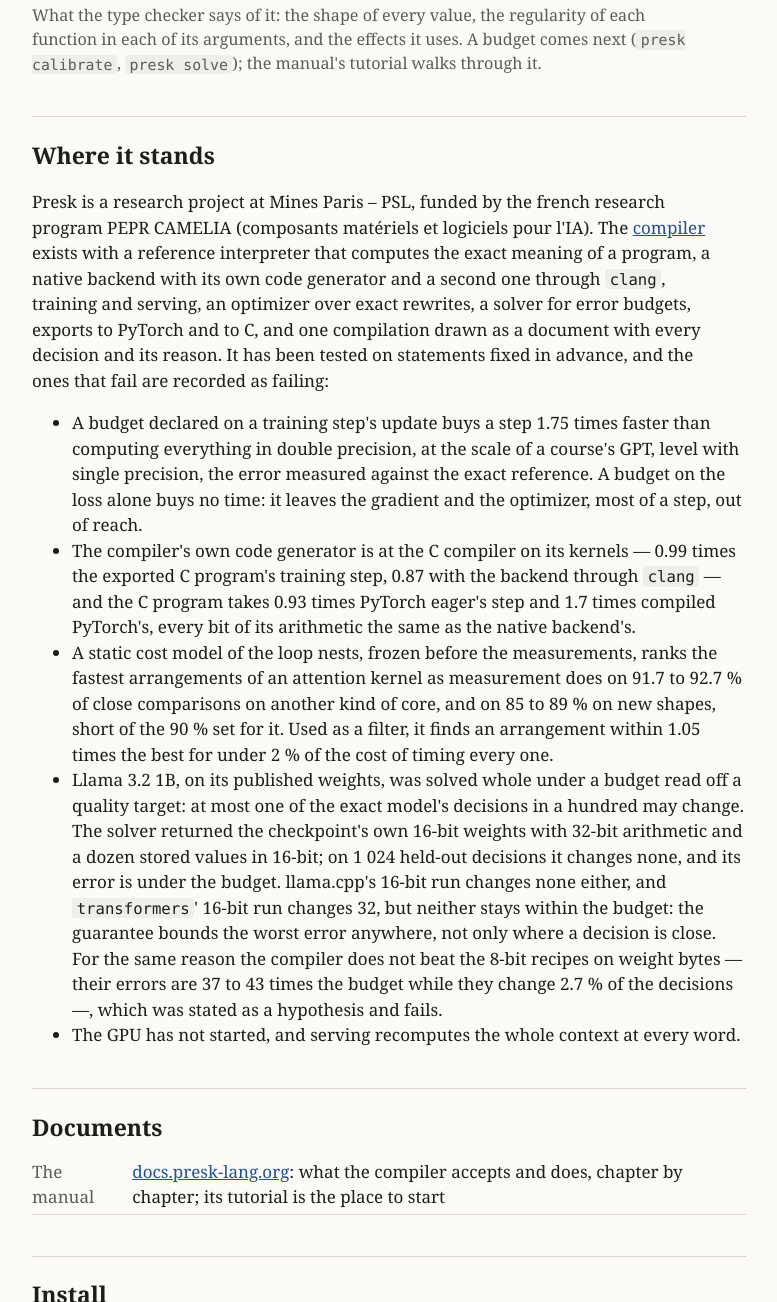
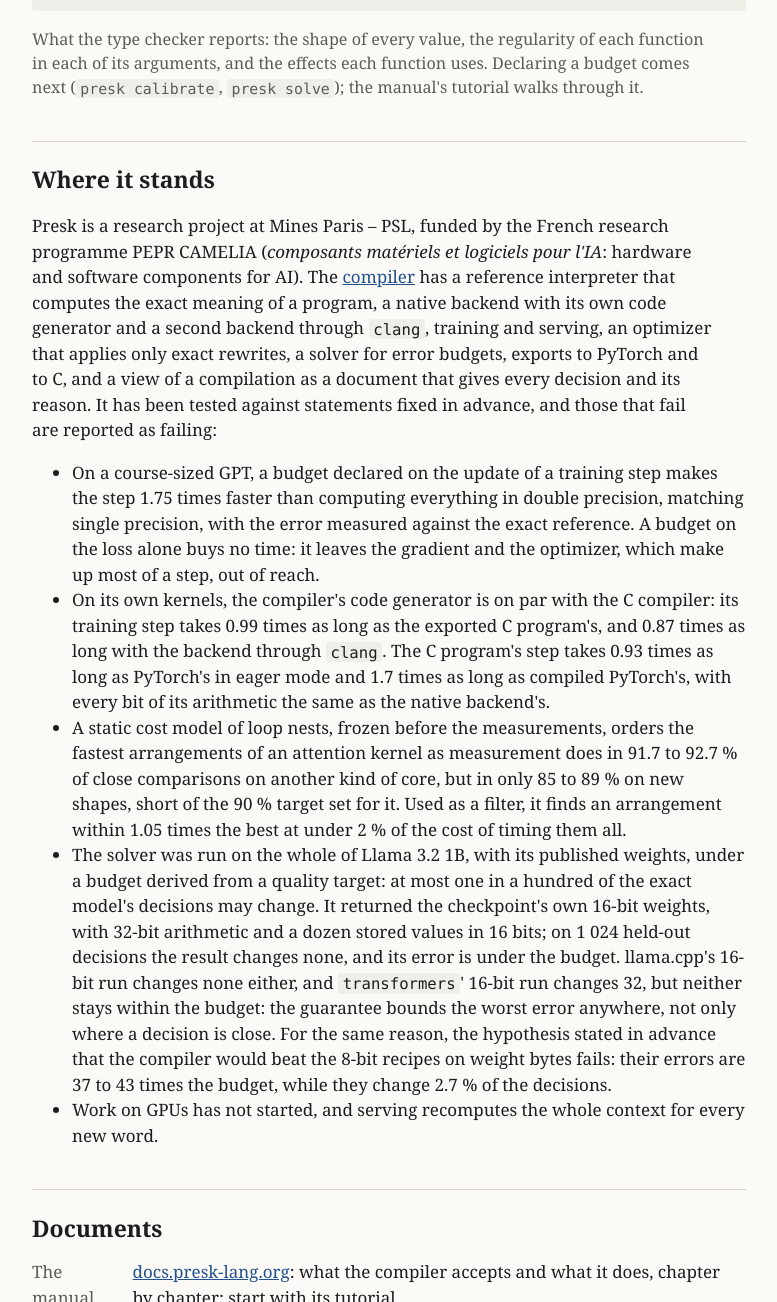
Before and after one commit to presk-lang/presk-website, a plain HTML site: page site/index.html in a window 1280 px wide. Shown: the part 1498-2800 px from the top of the page, without its empty margins (251-1028 px from the left). Drawn offline with Linux system fonts and the light colour scheme.

Commit message:
The page's English revised: the same statements and numbers, clearer sentences
The funding sentence (the user's, afdff5d) gets "French", "programme", the
French name in italics with lang="fr" and an English gloss; the compiler's
paragraph no longer reads "exists with" after the version was taken out.
The bullets of "Where it stands" are rewritten in plain order (the subject
first, ratios as "takes N times as long as"), the Llama bullet's closing
clause says which hypothesis fails. Non-breaking spaces before "%" and in
"1 024". No number, claim, link or comment of record changes.

Co-Authored-By: Claude Opus 5.5 <noreply@anthropic.com>
Claude-Session: https://claude.ai/code/session_01KoD1X65kRSFQxi1gLsaPX7

```diff
--- a/site/index.html
+++ b/site/index.html
@@ -4,7 +4,7 @@
 <meta charset="utf-8">
 <meta name="viewport" content="width=device-width, initial-scale=1">
 <title>Presk</title>
-<meta name="description" content="Presk is a language and compiler for neural networks whose programs have an exact mathematical meaning, compiled under a declared error budget.">
+<meta name="description" content="Presk is a language and compiler for neural networks whose programs have an exact mathematical meaning and are compiled under a declared error budget.">
 <link rel="stylesheet" href="style.css">
 </head>
 <body>
@@ -29,16 +29,16 @@
 
 <h2 id="what">What it is</h2>
 <p>A Presk program denotes a mathematical function over tensors of real
-numbers. The language has no machine number type for its tensors: no <code>float32</code>,
+numbers. The language has no machine number type for tensors: no <code>float32</code>,
 no <code>bfloat16</code>. Shapes, with named and symbolic axes, are part of
 the types and are checked before anything runs; every function carries a
-regularity class that decides whether it may be differentiated; randomness
+regularity class that determines whether it may be differentiated; randomness
 is an explicit effect.</p>
 <p>Precision is a compilation choice. The author declares an error budget
 on a result, and the compiler chooses, site by site, the machine types and
-the order of operations that meet it, then checks the choice by measurement
-against an exact reference. A rewrite the optimizer applies changes nothing
-over the reals; an approximation is always declared, and bounded.</p>
+the order of operations that meet it, then checks that choice by measurement
+against an exact reference. Every rewrite the optimizer applies is exact
+over the reals; any approximation is declared and bounded.</p>
 <p>Training and inference are derived from the same program, not written
 twice. The compiler is written in Rust and generates native code.</p>
 
@@ -57,9 +57,10 @@ twice. The compiler is written in Rust and generates native code.</p>
     let x̂  = (x - μ) / sqrt(σ2 + real(eps))
     x̂ * γ + β
 }</code></pre>
-<p class="note">A layer norm over a symbolic model dimension <code>D</code>,
-checked once for every <code>D</code>: one of the programs of the
-specification's examples, which the compiler checks as its test suite.</p>
+<p class="note">Layer normalization over a symbolic model dimension
+<code>D</code>, checked once for every value of <code>D</code>. It is one of
+the specification's example programs, which the compiler uses as its test
+suite.</p>
 <!-- The output of `presk check tests/examples/layernorm/layernorm.psk --summary` at 0.17.1 (the file also
      holds an RMSNorm module), verbatim, 2026-11-09. -->
 <pre><code>$ presk check layernorm.psk --summary
@@ -74,90 +75,97 @@ LayerNorm.apply : [θ C∞, x C∞, eps C∞] uses none
 RMSNorm.apply : [θ C∞, x C∞, eps C∞] uses none
 LayerNorm.init : [key C∞] uses Rand
 RMSNorm.init : [key C∞] uses Rand</code></pre>
-<p class="note">What the type checker says of it: the shape of every value,
-the regularity of each function in each of its arguments, and the effects it
-uses. A budget comes next (<code>presk calibrate</code>, <code>presk
-solve</code>); the manual's tutorial walks through it.</p>
+<p class="note">What the type checker reports: the shape of every value,
+the regularity of each function in each of its arguments, and the effects
+each function uses. Declaring a budget comes next (<code>presk
+calibrate</code>, <code>presk solve</code>); the manual's tutorial walks
+through it.</p>
 
 <h2 id="status">Where it stands</h2>
 <!-- In step with presk-specs/docs/status-2026-11-08-0.17.1.md (version 0.17.1, tagged 2026-11-08) and the
      compiler's CHANGELOG; what fails is said to fail. Each number's record is in the comment beside it. -->
-<p>Presk is a research project at Mines Paris – PSL, funded by the french research program PEPR CAMELIA (composants matériels et logiciels pour l'IA).
-    The <a href="https://github.com/presk-lang/presk">compiler</a> exists
-with a reference interpreter that computes the exact meaning of a program,
-a native backend with its own code generator and a second one through
-<code>clang</code>, training and serving, an optimizer over exact rewrites,
-a solver for error budgets, exports to PyTorch and to C, and one
-compilation drawn as a document with every decision and its reason. It has
-been tested on statements fixed in advance, and the ones that fail are
-recorded as failing:</p>
+<!-- The funding sentence is the user's (2026-11-12). -->
+<p>Presk is a research project at Mines Paris – PSL, funded by the French
+research programme PEPR CAMELIA (<i lang="fr">composants matériels et
+logiciels pour l'IA</i>: hardware and software components for AI). The
+<a href="https://github.com/presk-lang/presk">compiler</a> has a reference
+interpreter that computes the exact meaning of a program, a native backend
+with its own code generator and a second backend through
+<code>clang</code>, training and serving, an optimizer that applies only
+exact rewrites, a solver for error budgets, exports to PyTorch and to C,
+and a view of a compilation as a document that gives every decision and
+its reason. It has been tested against statements fixed in advance, and
+those that fail are reported as failing:</p>
 <ul>
   <!-- D127 (five processes): the step under the solved update budget 13.91 s against 24.35 all-f64, all-f32 1.76x;
        H6 fails (a budget on the loss buys no time); H7 holds. -->
-  <li>A budget declared on a training step's update buys a step 1.75 times
-  faster than computing everything in double precision, at the scale of a
-  course's GPT, level with single precision, the error measured against the
-  exact reference. A budget on the loss alone buys no time: it leaves the
-  gradient and the optimizer, most of a step, out of reach.</li>
+  <li>On a course-sized GPT, a budget declared on the update of a
+  training step makes the step 1.75 times faster than computing
+  everything in double precision, matching single precision, with the
+  error measured against the exact reference. A budget on the loss alone
+  buys no time: it leaves the gradient and the optimizer, which make up
+  most of a step, out of reach.</li>
   <!-- D181 (0.17.0 step 8, D127's protocol): Cranelift with level 2 0.994x the C program's step, the LLVM backend
        0.871x; D166/D153: the C step 0.93x PyTorch eager's, 1.7x compiled PyTorch's (2.0x like for like). -->
-  <li>The compiler's own code generator is at the C compiler on its
-  kernels — 0.99 times the exported C program's training step, 0.87 with
-  the backend through <code>clang</code> — and the C program takes 0.93
-  times PyTorch eager's step and 1.7 times compiled PyTorch's, every bit
-  of its arithmetic the same as the native backend's.</li>
+  <li>On its own kernels, the compiler's code generator is on par with the
+  C compiler: its training step takes 0.99 times as long as the exported C
+  program's, and 0.87 times as long with the backend through
+  <code>clang</code>. The C program's step takes 0.93 times as long as
+  PyTorch's in eager mode and 1.7 times as long as compiled PyTorch's,
+  with every bit of its arithmetic the same as the native backend's.</li>
   <!-- D72, D73 (0.8.0): F2 92.7 % and 91.7 % on the A725 cores, F1 85.4–88.8 % on new shapes; within 1.05x of the
        best; under 2 % of the cost (the manual's experiments chapter, §8). -->
-  <li>A static cost model of the loop nests, frozen before the
-  measurements, ranks the fastest arrangements of an attention kernel as
-  measurement does on 91.7 to 92.7 % of close comparisons on another kind
-  of core, and on 85 to 89 % on new shapes, short of the 90 % set for it.
-  Used as a filter, it finds an arrangement within 1.05 times the best for
-  under 2 % of the cost of timing every one.</li>
+  <li>A static cost model of loop nests, frozen before the measurements,
+  orders the fastest arrangements of an attention kernel as measurement
+  does in 91.7 to 92.7&nbsp;% of close comparisons on another kind of core,
+  but in only 85 to 89&nbsp;% on new shapes, short of the 90&nbsp;% target
+  set for it. Used as a filter, it finds an arrangement within 1.05 times
+  the best at under 2&nbsp;% of the cost of timing them all.</li>
   <!-- D186–D190 (0.17.1, status-2026-11-08-0.17.1.md §3): eps*(1 %) = 3.81e-3; the eighth solve B: bf16 weights,
        f32 arithmetic, twelve stored values bf16, 0 of 1 024 held-out decisions changed, 7.7e-4 under 3.81e-3;
        llama.cpp BF16 0.257 and 0 flips (certifiable at delta = 0.38), transformers bfloat16 0.566 and 32 flips;
        Q8_0 1.31 GB and 28 flips; RW7 fails at every delta. -->
-  <li>Llama 3.2 1B, on its published weights, was solved whole under a
-  budget read off a quality target: at most one of the exact model's
-  decisions in a hundred may change. The solver returned the checkpoint's
-  own 16-bit weights with 32-bit arithmetic and a dozen stored values in
-  16-bit; on 1 024 held-out decisions it changes none, and its error is
-  under the budget. llama.cpp's 16-bit run changes none either, and
-  <code>transformers</code>' 16-bit run changes 32, but neither stays
-  within the budget: the guarantee bounds the worst error anywhere, not
-  only where a decision is close. For the same reason the compiler does
-  not beat the 8-bit recipes on weight bytes — their errors are 37 to 43
-  times the budget while they change 2.7 % of the decisions —, which was
-  stated as a hypothesis and fails.</li>
-  <li>The GPU has not started, and serving recomputes the whole context at
-  every word.</li>
+  <li>The solver was run on the whole of Llama 3.2 1B, with its published
+  weights, under a budget derived from a quality target: at most one in a
+  hundred of the exact model's decisions may change. It returned the
+  checkpoint's own 16-bit weights, with 32-bit arithmetic and a dozen
+  stored values in 16 bits; on 1&nbsp;024 held-out decisions the result
+  changes none, and its error is under the budget. llama.cpp's 16-bit
+  run changes none either, and <code>transformers</code>' 16-bit run
+  changes 32, but neither stays within the budget: the guarantee bounds
+  the worst error anywhere, not only where a decision is close. For the
+  same reason, the hypothesis stated in advance that the compiler would
+  beat the 8-bit recipes on weight bytes fails: their errors are 37 to
+  43 times the budget, while they change 2.7&nbsp;% of the decisions.</li>
+  <li>Work on GPUs has not started, and serving recomputes the whole
+  context for every new word.</li>
 </ul>
 
 <h2 id="documents">Documents</h2>
 <!-- No PDF on the site for now (the user, 2026-11-11): the report and the
      language reference stay in presk-specs. -->
 <table>
-  <tr><th>The manual</th><td><a href="https://docs.presk-lang.org">docs.presk-lang.org</a>: what the compiler accepts and does, chapter by chapter; its tutorial is the place to start</td></tr>
+  <tr><th>The manual</th><td><a href="https://docs.presk-lang.org">docs.presk-lang.org</a>: what the compiler accepts and what it does, chapter by chapter; start with its tutorial</td></tr>
 </table>
 
 <h2 id="install">Install</h2>
 <!-- The crate `presk` on crates.io, published from the public repository at 0.17.1 (presk's CONTRIBUTING.md). -->
 <pre><code>cargo install presk
 presk --help</code></pre>
-<p class="note">A Rust toolchain (1.85 or later), <code>m4</code> and a C
-compiler: the reference interpreter uses GMP and MPFR, built once from their
-sources. The C export's programs need only a C11 compiler. PyTorch is not
-needed, except to run the conformance tests the export generates.</p>
+<p class="note">Building it needs a Rust toolchain (1.85 or later),
+<code>m4</code> and a C compiler: the reference interpreter uses GMP and
+MPFR, which are built once from source. Programs exported to C need only a
+C11 compiler. PyTorch is needed only to run the conformance tests that the
+PyTorch export generates.</p>
 
 <h2 id="source">Source</h2>
 <p>The compiler is published under the Apache License 2.0 at
 <a href="https://github.com/presk-lang/presk">github.com/presk-lang/presk</a>:
-the whole compiler at version 0.17.1, one commit per version since 0.1.0,
-with the example programs of the specification as its test suite
-(<code>tests/examples</code>), the programs of the tutorial, the
-transcriptions of BERT-large and Llama, and the scripts behind every
-measurement. The specification's own repository follows.</p>
+the whole compiler at version 0.17.1, with one commit per version since
+0.1.0. It includes the specification's example programs, which serve as
+its test suite (<code>tests/examples</code>), the tutorial's programs,
+BERT-large and Llama written in Presk, and the scripts behind every
+measurement. The specification's own repository will follow.</p>
 
 <h2 id="cite">Cite</h2>
 <!-- From presk's CITATION.cff. -->
```
